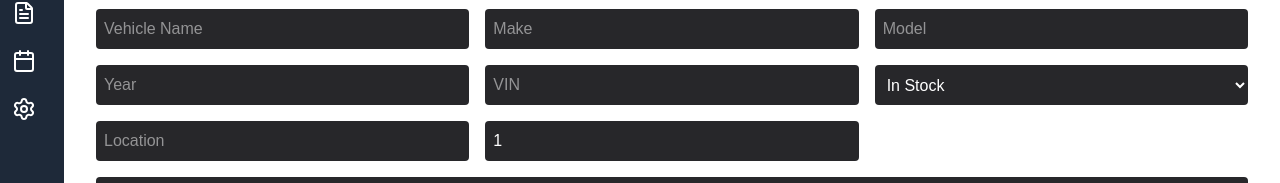
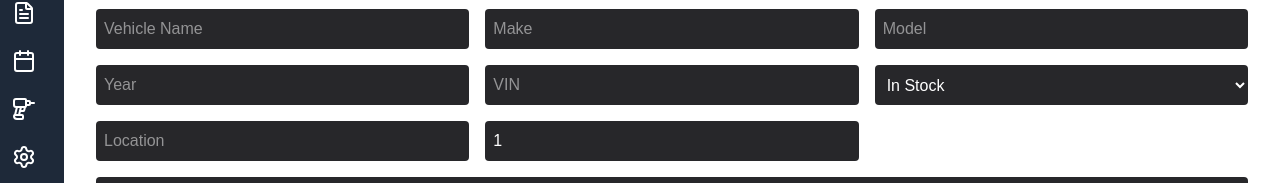
Before and after one commit to rsothilingam93/Carisma, a Next.js app: page /inventory in a window 1280 px wide. Shown: the part 123-306 px from the top of the page. Built offline with nearby package versions, Linux system fonts and the light colour scheme; no server answers; the database is empty.

Commit message:
added the parts navbar route

```diff
--- a/app/layout.tsx
+++ b/app/layout.tsx
@@ -1,7 +1,7 @@
 import type { Metadata } from "next";
 import { Geist, Geist_Mono } from "next/font/google";
 import "./globals.css";
-import { Home, Package, Settings, FileText, Calendar } from "lucide-react";
+import { Home, Package, Settings, FileText, Calendar, Drill } from "lucide-react";
 import Link from "next/link";
 
 const geistSans = Geist({
@@ -61,6 +61,14 @@ export default function RootLayout({
             </span>
           </Link>
 
+          {/* Parts */}
+          <Link href="/parts" className="flex items-center w-full px-3 py-3 hover:bg-gray-700 rounded">
+            <Drill className="w-6 h-6 flex-shrink-0" />
+            <span className="ml-3 opacity-0 group-hover:opacity-100 transition-opacity duration-300">
+              Parts
+            </span>
+          </Link>
+
           {/* Settings */}
           <Link href="/settings" className="flex items-center w-full px-3 py-3 hover:bg-gray-700 rounded">
             <Settings className="w-6 h-6 flex-shrink-0" />
```
